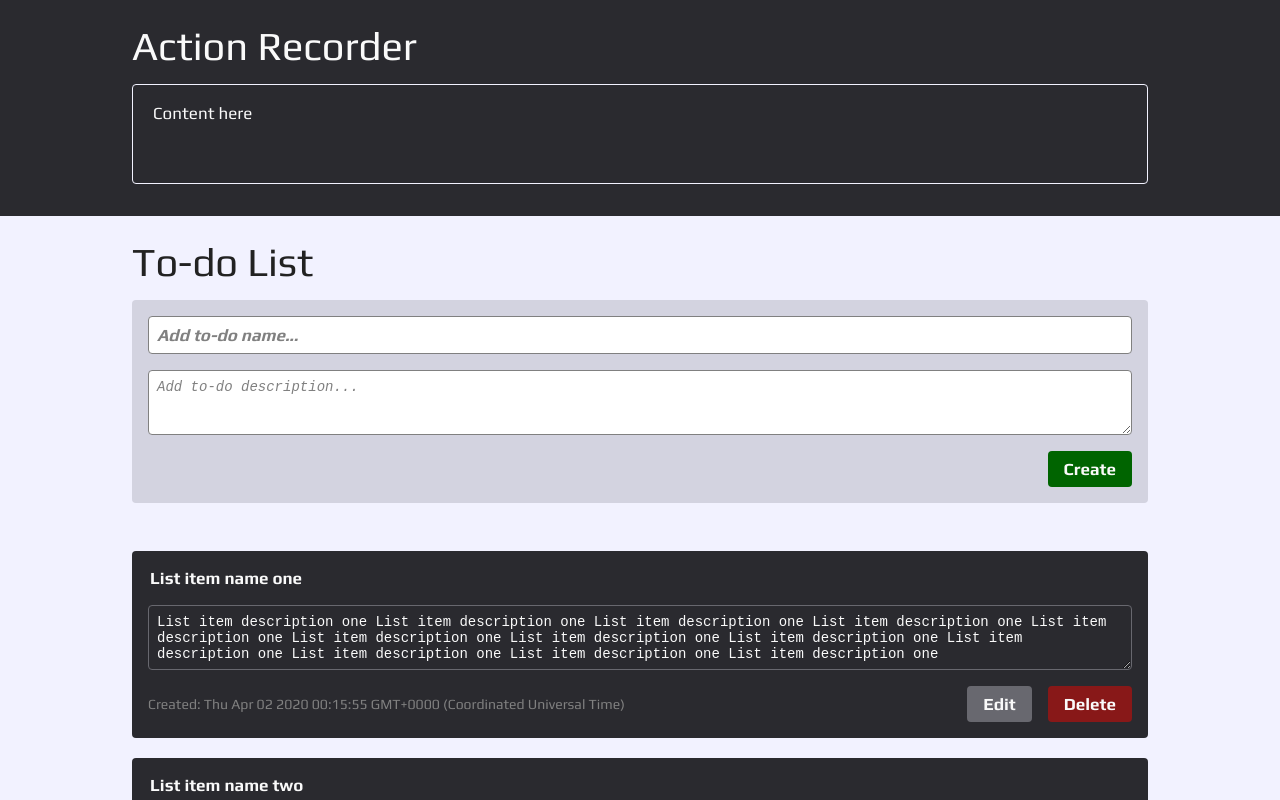
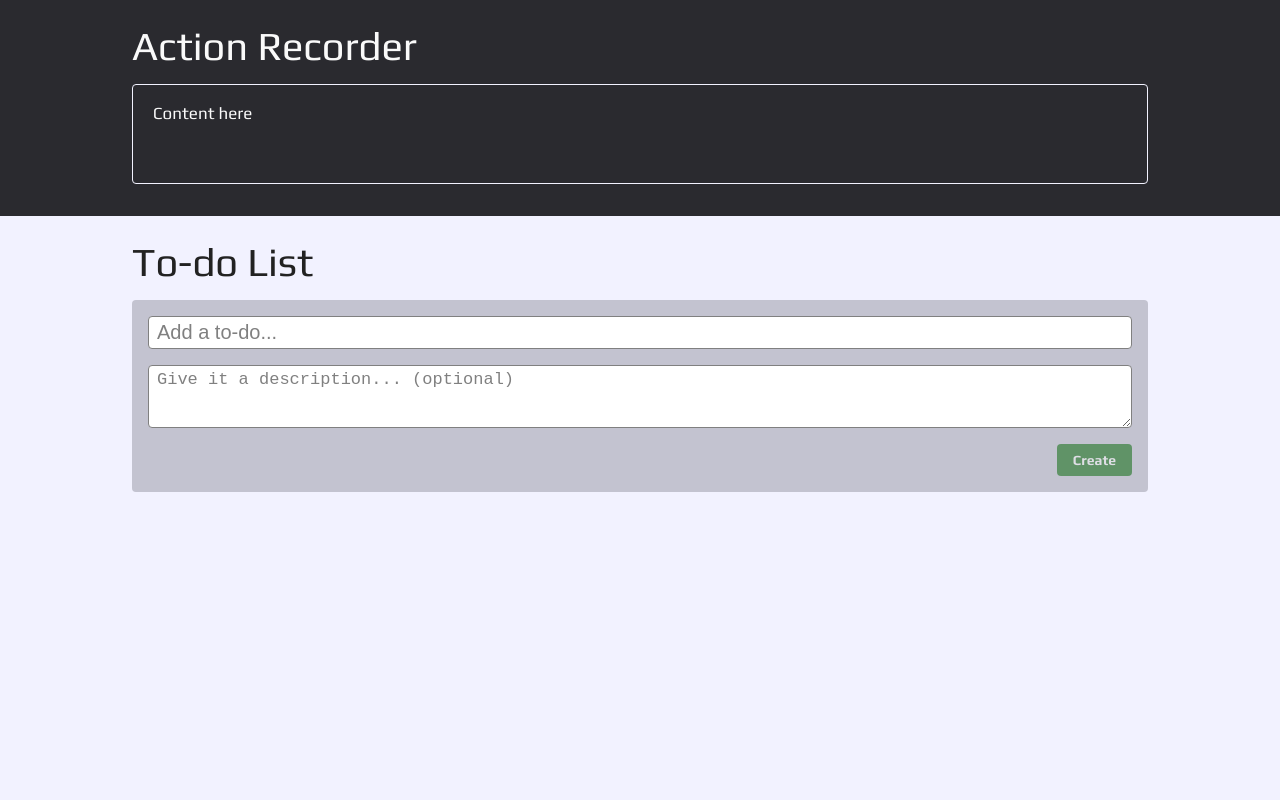
Before and after one commit to Kunmi01/To-Do-App, a React app: page / in a window 1280 px wide. Shown: the top 800 px of the page. Built offline with nearby package versions, Linux system fonts and the light colour scheme.

Commit message:
Added CRUD functionalities

```diff
--- a/package.json
+++ b/package.json
@@ -74,7 +74,8 @@
   "dependencies": {
     "prop-types": "^15.7.2",
     "react": "^16.13.1",
-    "react-dom": "^16.13.1"
+    "react-dom": "^16.13.1",
+    "shortid": "^2.2.15"
   },
   "browserslist": [
     ">0.2%",
--- a/src/components/ToDoList/components/ListItem/index.js
+++ b/src/components/ToDoList/components/ListItem/index.js
@@ -1,6 +1,9 @@
 import React, { useState, useEffect } from 'react';
 import PropTypes from 'prop-types';
 import './styles.scss';
+import { TODO_LIST_ITEMS } from '../../../../utils/constants';
+
+const shortid = require('shortid');
 
 const ListItem = ({
   editable,
@@ -10,31 +13,92 @@ const ListItem = ({
   description,
   createdDate
 }) => {
-  const [itemId, setItemId] = useState(null);
+  const [itemEditable, setItemEditable] = useState(false);
+  const [itemId, setItemId] = useState('');
   const [itemName, setItemName] = useState('');
   const [itemDescription, setItemDescription] = useState('');
   const [itemCreatedDate, setItemCreatedDate] = useState('');
 
   useEffect(() => {
-    if (id) setItemId(id);
-    if (name) setItemName(name);
-    if (description) setItemDescription(description);
-    if (createdDate) setItemCreatedDate(createdDate);
-  });
+    if (editable) {
+      setItemEditable(true);
+    } else {
+      setItemId(id);
+      setItemName(name);
+      setItemDescription(description);
+      setItemCreatedDate(createdDate);
+    }
+  }, []);
+
+  const resetForm = () => {
+    setItemId('');
+    setItemName('');
+    setItemDescription('');
+    setItemCreatedDate('');
+  };
+
+  const createItem = (data, items) => {
+    const newListItems = JSON.stringify([...items, data]);
+
+    localStorage.setItem(TODO_LIST_ITEMS, newListItems);
+
+    resetForm();
+  };
+
+  const updateItem = (index, data, items) => {
+    const newItems = items;
+
+    newItems[index] = data;
+
+    const newListItems = JSON.stringify(newItems);
+
+    localStorage.setItem(TODO_LIST_ITEMS, newListItems);
+
+    // TODO: might be able to remove after redux implementation
+    setItemEditable(false);
+  };
 
   const handleSubmit = e => {
     e.preventDefault();
-    console.log('Data:', {
-      itemId,
+
+    const persistedItems = JSON.parse(localStorage.getItem(TODO_LIST_ITEMS));
+    const existingIndex = persistedItems.findIndex(
+      item => item.itemId === itemId
+    );
+
+    const formData = {
+      itemId: itemId || shortid.generate(),
       itemName,
       itemDescription,
-      itemCreatedDate
-    });
+      itemCreatedDate: itemCreatedDate || new Date().toString()
+    };
+
+    if (existingIndex >= 0) {
+      updateItem(existingIndex, formData, persistedItems);
+    } else {
+      createItem(formData, persistedItems);
+    }
+  };
+
+  const handleOnEditClicked = () => {
+    setItemEditable(true);
+  };
+
+  const handleOnDeleteClicked = () => {
+    const persistedItems = JSON.parse(localStorage.getItem(TODO_LIST_ITEMS));
+    const newListItems = JSON.stringify(
+      persistedItems.filter(item => item.itemId !== itemId)
+    );
+
+    localStorage.setItem(TODO_LIST_ITEMS, newListItems);
   };
 
   const itemClass = `list-item
-    ${editable && 'list-item--editable'}
+    ${itemEditable && 'list-item--editable'}
     ${creation && 'list-item--creation'}`;
+
+  const showDescription =
+    creation || itemEditable || (!itemEditable && itemDescription);
 
   return (
     <li className={itemClass}>
@@ -44,23 +108,26 @@ const ListItem = ({
           id="name"
           type="text"
           value={itemName}
-          placeholder="Add to-do name..."
+          placeholder="Add a to-do..."
           onChange={e => setItemName(e.target.value)}
-          disabled={!editable}
+          disabled={!itemEditable}
         />
+        {showDescription && (
           <textarea
             className="list-item__form__description"
             id="description"
             type="text"
             value={itemDescription}
-          placeholder="Add to-do description..."
+            placeholder="Give it a description... (optional)"
             onChange={e => setItemDescription(e.target.value)}
-          disabled={!editable}
+            disabled={!itemEditable}
           />
-        {editable ? (
+        )}
+        {itemEditable ? (
           <button
             className="list-item__form__button list-item__form__button--submit"
             type="submit"
+            disabled={!itemName}
           >
             {creation ? 'Create' : 'Update'}
           </button>
@@ -73,12 +140,14 @@ const ListItem = ({
               <button
                 className="list-item__form__button list-item__form__button--edit"
                 type="button"
+                onClick={handleOnEditClicked}
               >
                 Edit
               </button>
               <button
                 className="list-item__form__button list-item__form__button--delete"
                 type="button"
+                onClick={handleOnDeleteClicked}
               >
                 Delete
               </button>
@@ -93,7 +162,7 @@ const ListItem = ({
 ListItem.propTypes = {
   creation: PropTypes.bool,
   editable: PropTypes.bool,
-  id: PropTypes.number,
+  id: PropTypes.string,
   name: PropTypes.string,
   description: PropTypes.string,
   createdDate: PropTypes.string
@@ -102,7 +171,7 @@ ListItem.propTypes = {
 ListItem.defaultProps = {
   creation: false,
   editable: false,
-  id: null,
+  id: '',
   name: '',
   description: '',
   createdDate: ''
--- a/src/components/ToDoList/components/ListItem/styles.scss
+++ b/src/components/ToDoList/components/ListItem/styles.scss
@@ -16,7 +16,7 @@
       &__name,
       &__description {
         background-color: $white;
-        padding: $unit * 2;
+        padding: $unit $unit * 2;
       }
     }
   }
@@ -54,25 +54,30 @@
       }
 
       &::placeholder {
-        font-style: italic;
         color: $grey;
       }
     }
 
     &__name {
-      font-family: $font-play-bold;
+      font-size: $font-ml;
 
       &:disabled {
         border: 0;
+        font-family: $font-play-bold;
       }
     }
 
     &__description {
-      font-size: $font-s;
       min-height: $unit * 32;
+      max-height: $unit * 40;
       padding: $unit * 2;
       overflow: scroll;
       resize: vertical;
+
+      &:disabled {
+        border: 1px solid $grey2;
+        font-size: $font-s;
+      }
 
       @include mq-from('mobile') {
         min-height: $unit * 22;
@@ -80,10 +85,6 @@
 
       @include mq-from('tablet') {
         min-height: $unit * 12;
-      }
-
-      &:disabled {
-        border-color: $grey2;
       }
     }
 
@@ -110,11 +111,16 @@
     &__button {
       border: 0;
       font-family: $font-play-bold;
-      font-size: $font-m;
+      font-size: $font-s;
       color: $text-light;
       padding: $unit * 2 $unit * 4;
       margin-left: $unit * 4;
       cursor: pointer;
+
+      &:disabled {
+        opacity: 0.5;
+        cursor: not-allowed;
+      }
 
       &--submit {
         background-color: $deep-green;
@@ -137,7 +143,7 @@
 
     &__created {
       color: $grey;
-      font-size: $font-s;
+      font-size: $font-xs;
     }
   }
 }
--- a/src/components/ToDoList/index.js
+++ b/src/components/ToDoList/index.js
@@ -1,35 +1,26 @@
 import React, { useState, useEffect } from 'react';
+
+import { TODO_LIST_ITEMS } from '../../utils/constants';
+
 import ListItem from './components/ListItem';
 import './styles.scss';
-
-const dummyListItems = [
-  {
-    id: 1,
-    name: 'List item name one',
-    description:
-      'List item description one List item description one List item description one List item description one List item description one List item description one List item description one List item description one List item description one List item description one List item description one List item description one ',
-    createdDate: new Date().toString()
-  },
-  {
-    id: 2,
-    name: 'List item name two',
-    description: 'List item description two',
-    createdDate: new Date().toString()
-  },
-  {
-    id: 3,
-    name: 'List item name three',
-    description: 'List item description three',
-    createdDate: new Date().toString()
-  }
-];
 
 const ToDoList = () => {
   const [listItems, setListItems] = useState([]);
 
+  const checkPersistedItems = () => {
+    const persistedItems = JSON.parse(localStorage.getItem(TODO_LIST_ITEMS));
+
+    if (persistedItems) {
+      setListItems(persistedItems);
+    } else {
+      localStorage.setItem(TODO_LIST_ITEMS, JSON.stringify([]));
+    }
+  };
+
   useEffect(() => {
-    setListItems(dummyListItems);
-  });
+    checkPersistedItems();
+  }, []);
 
   return (
     <div className="todo-list">
@@ -37,16 +28,18 @@ const ToDoList = () => {
         <h2 className="todo-list__header">To-do List</h2>
         <ul className="todo-list__inner-wrapper">
           <ListItem creation editable />
-          {listItems.length &&
-            listItems.map(item => (
-              <ListItem
-                key={item.id}
-                id={item.id}
-                name={item.name}
-                description={item.description}
-                createdDate={item.createdDate}
-              />
-            ))}
+          {!!listItems.length &&
+            listItems
+              .reverse()
+              .map(item => (
+                <ListItem
+                  key={item.itemId}
+                  id={item.itemId}
+                  name={item.itemName}
+                  description={item.itemDescription}
+                  createdDate={item.itemCreatedDate}
+                />
+              ))}
         </ul>
       </div>
     </div>
--- a/src/scss/variables/colors.scss
+++ b/src/scss/variables/colors.scss
@@ -1,7 +1,7 @@
 $white: #fff;
 $black: #000;
 
-$light-grey: #d3d3e0;
+$light-grey: #c3c3d0;
 $light-grey2: #e3e3e3;
 $grey: #808080;
 $grey2: #68686f;
--- /dev/null
+++ b/src/utils/constants.js
@@ -0,0 +1,2 @@
+export const TODO_LIST_ITEMS = 'toDoListItems';
+export const TODO_LIST_ACTIONS = 'toDoListActions';
```
Also changed, not shown: 2 other files (tests, documents, lock files or other folders). Lines whose indentation alone changed are shown as unchanged.
